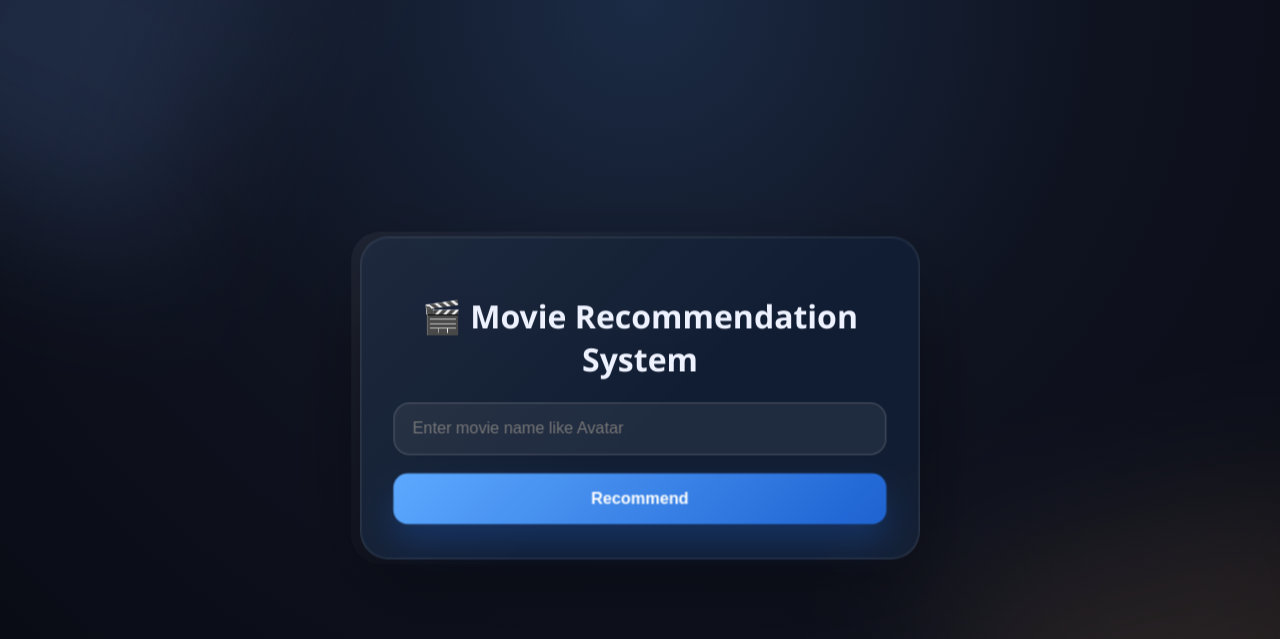
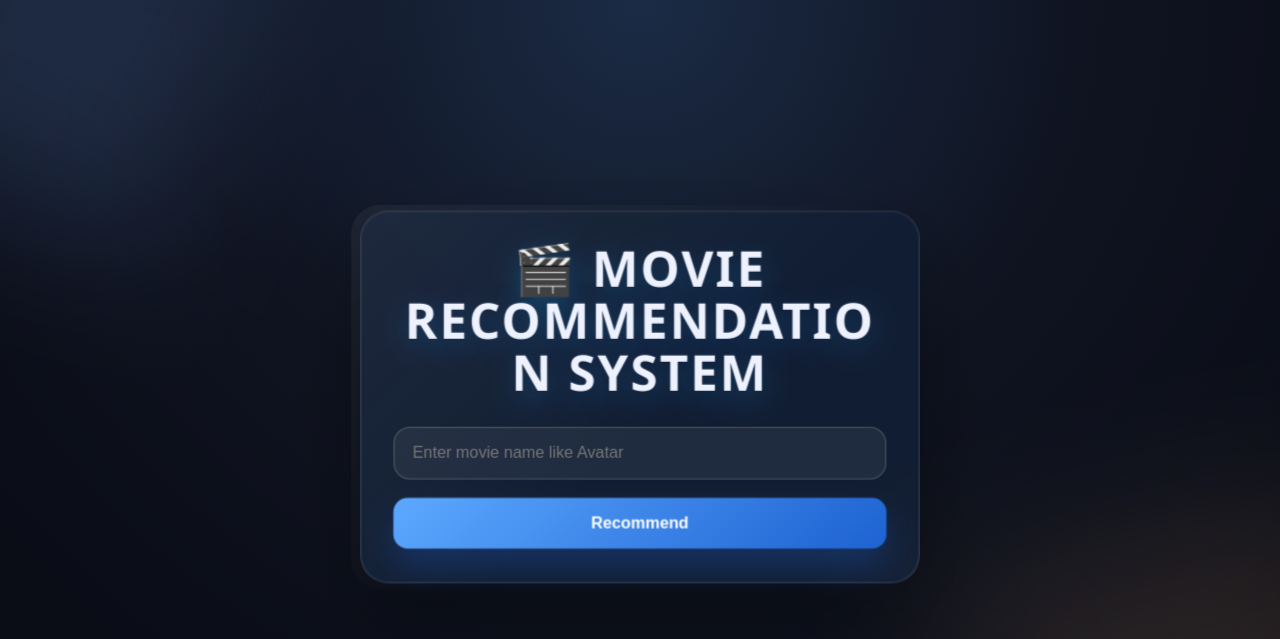
Before and after one commit to jaganjanamoni/movie-recommendation-system, a Flask app: page / in a window 1280 px wide. Shown: the top 639 px of the page. Run offline with Flask 3, Linux system fonts and the light colour scheme; parts of the project's set-up code (start-up, migrations or seed data) failed here and were passed over.

Commit message:
Update index.html
just added that h1 class name

```diff
--- a/templates/index.html
+++ b/templates/index.html
@@ -12,7 +12,7 @@
 
     <div class="container">
 
-        <h1>🎬 Movie Recommendation System</h1>
+        <h1 class="title_name">🎬 Movie Recommendation System</h1>
 
         <form action="/recommend" method="POST">
 
```
